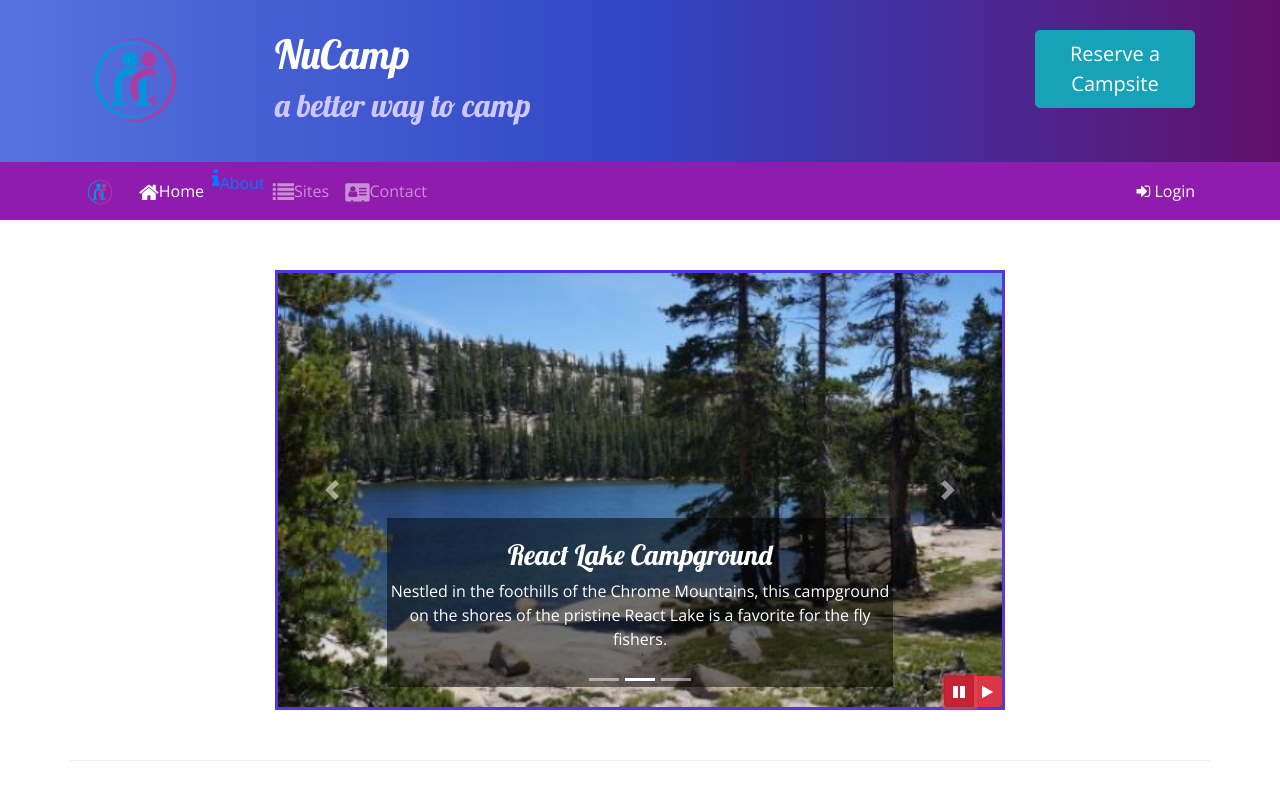
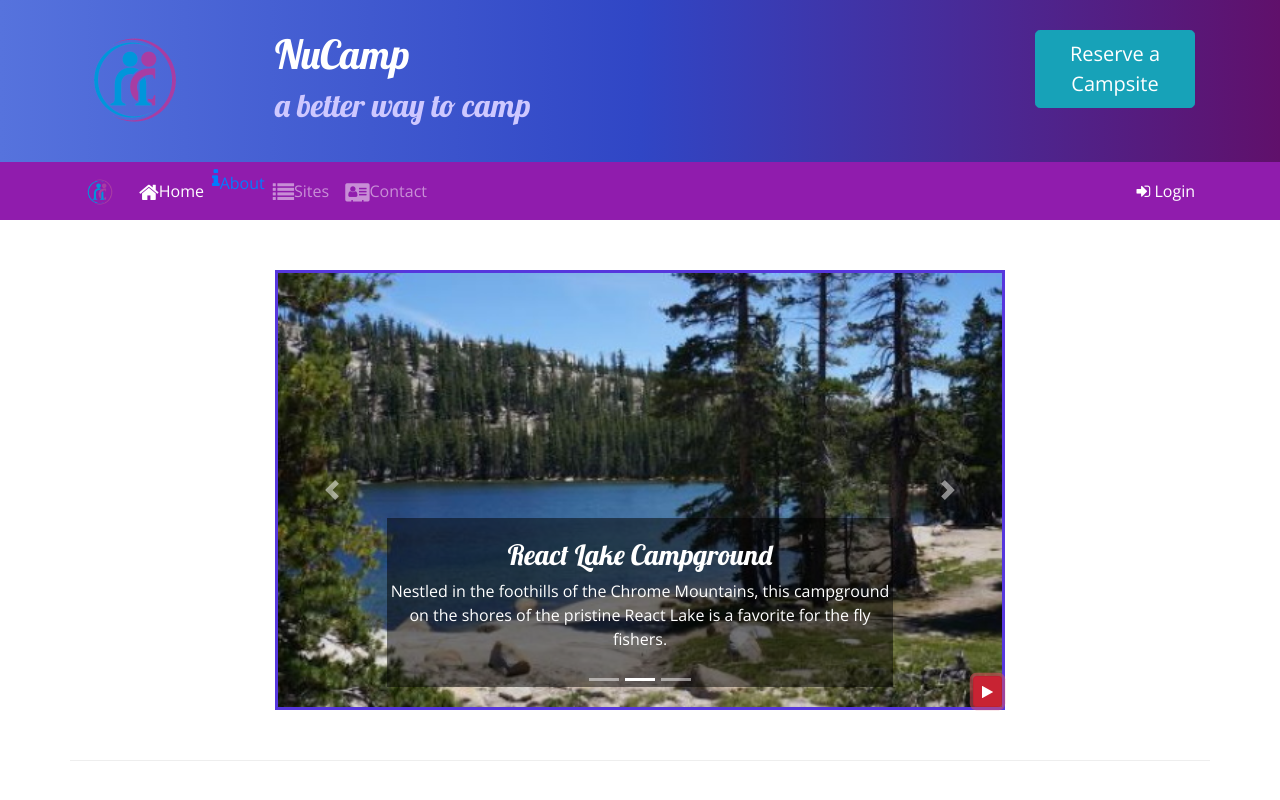
Before and after one commit to OtwayG/nucampsite, a website: page index.html in a window 1280 px wide. Both pictures are taken after a click on the button 959 px from the left and 691 px from the top of the page. Shown: the top 800 px of the page. Drawn offline with nearby package versions, Linux system fonts and the light colour scheme.

Commit message:
Bootstrap and jQuery part 2

```diff
--- a/index.html
+++ b/index.html
@@ -92,7 +92,7 @@
                      </div>
                 </div>
             </div>
-        </div>
+
 
 
     <nav class='navbar navbar-expand-sm navbar-dark sticky-top'>
@@ -192,18 +192,14 @@
                          <span class='carousel-control-next-icon'></span>
                         <span class='sr-only'>Next</span>
                     </a>
-                    <div class='btn-group' id='carouselButton'>
-                        <button class='btn btn-danger btn-sm' id='carouselPause'>
+                        <button class='btn btn-danger btn-sm' id='carouselButton'>
                             <i class='fa fa-pause'></i>
-                        </button>
-                        <button class='btn btn-danger btn-sm' id='carouselPlay'>
-                            <i class='fa fa-play'></i>
                         </button>
                     </div>
                 </div>
             </div>
         </div>
-    </div>
+
             <div class='row row-content align-items-center'>
                 <div class='col-sm-4 order-sm-last col-md-3'>
                 <h2 class='text-sm-right'>Discover & Review</h2>
@@ -285,11 +281,16 @@
             <script>
                 $(function() {
                   $('.carousel').carousel(  { interval: 2000, pause: 'false' } );
-                  $('#carouselPause').click(function(){
-                      $('.carousel').carousel('pause');
-                  });
-                  $('#carouselPlay').click(function(){
-                      $('.carousel').carousel('cycle');
+                  $('#carouselButton').click(function(){
+                      if ($('#carouselButton').children('i').hasClass('fa-pause')) {
+                          $('.carousel').carousel('pause');
+                          $('#carouselButton').children('i').removeClass('fa-pause');
+                          $('#carouselButton').children('i').addClass('fa-play');
+                      } else {
+                          $('.carousel').carousel('cycle');
+                          $('#carouselButton').children('i').removeClass('fa-play');
+                          $('#carouselButton').children('i').addClass('fa-pause');
+                      }
                   });
                 });
             </script>
@@ -355,3 +356,12 @@
         $('[data-toggle="tooltip"]').tooltip()
     })
 </script>-->
+
+<!-- <div class='btn-group' id='carouselButton'> -->
+
+    <!-- <button class='btn btn-danger btn-sm' id='carouselPlay'>
+         <i class='fa fa-play'></i>
+        </button> -->
+
+       <!--- $('#carouselPlay').click(function(){
+            $('.carousel').carousel('cycle');-->
```
